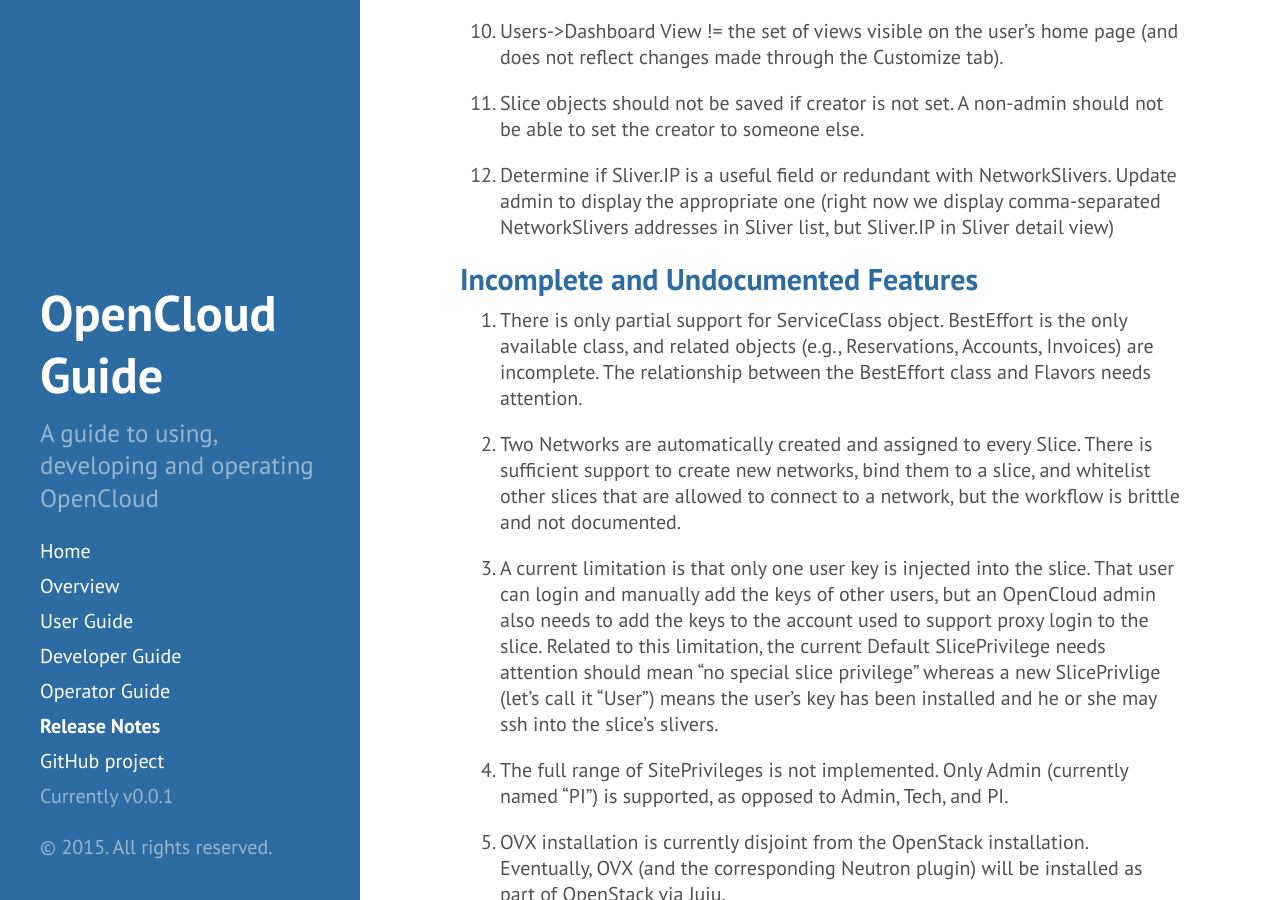
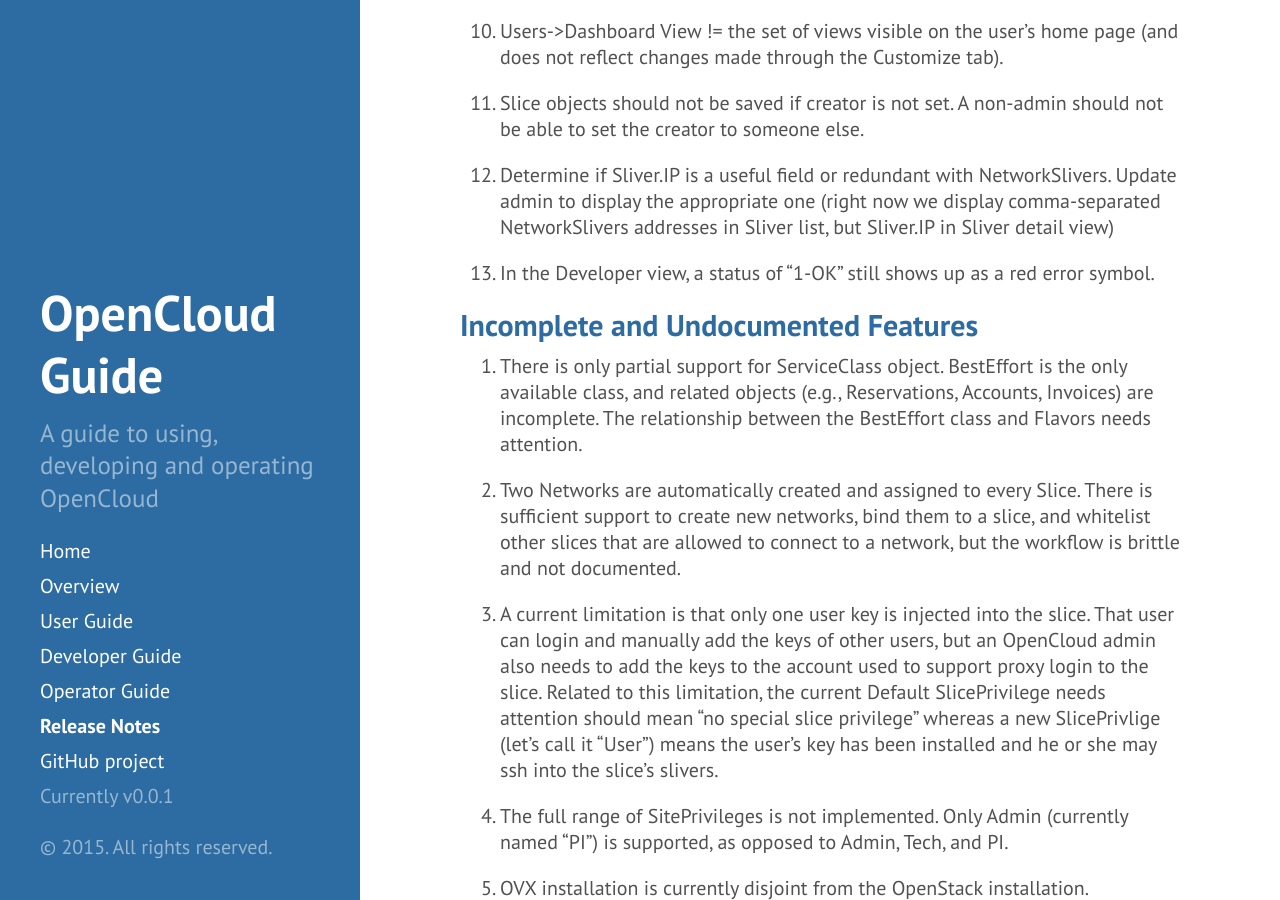
Before and after one commit to open-cloud/open-cloud.github.io.old, a Jekyll site: the page built from 4_notes.md, in a window 1280 px wide and 900 px high, scrolled down 802 px. Built offline with Jekyll 4.4.1, drawn with Linux system fonts in a browser that asks for light colours; Markdown is read by kramdown in place of the engine named in the settings.

Commit message:
Update 4_notes.md

```diff
--- a/4_notes.md
+++ b/4_notes.md
@@ -45,6 +45,9 @@
     now we display comma-separated NetworkSlivers addresses in Sliver
     list, but Sliver.IP in Sliver detail view)
 
+13. In the Developer view, a status of "1-OK" still shows up as a red
+    error symbol.
+
 ##Incomplete and Undocumented Features
 
 1. There is only partial support for ServiceClass object.
```
